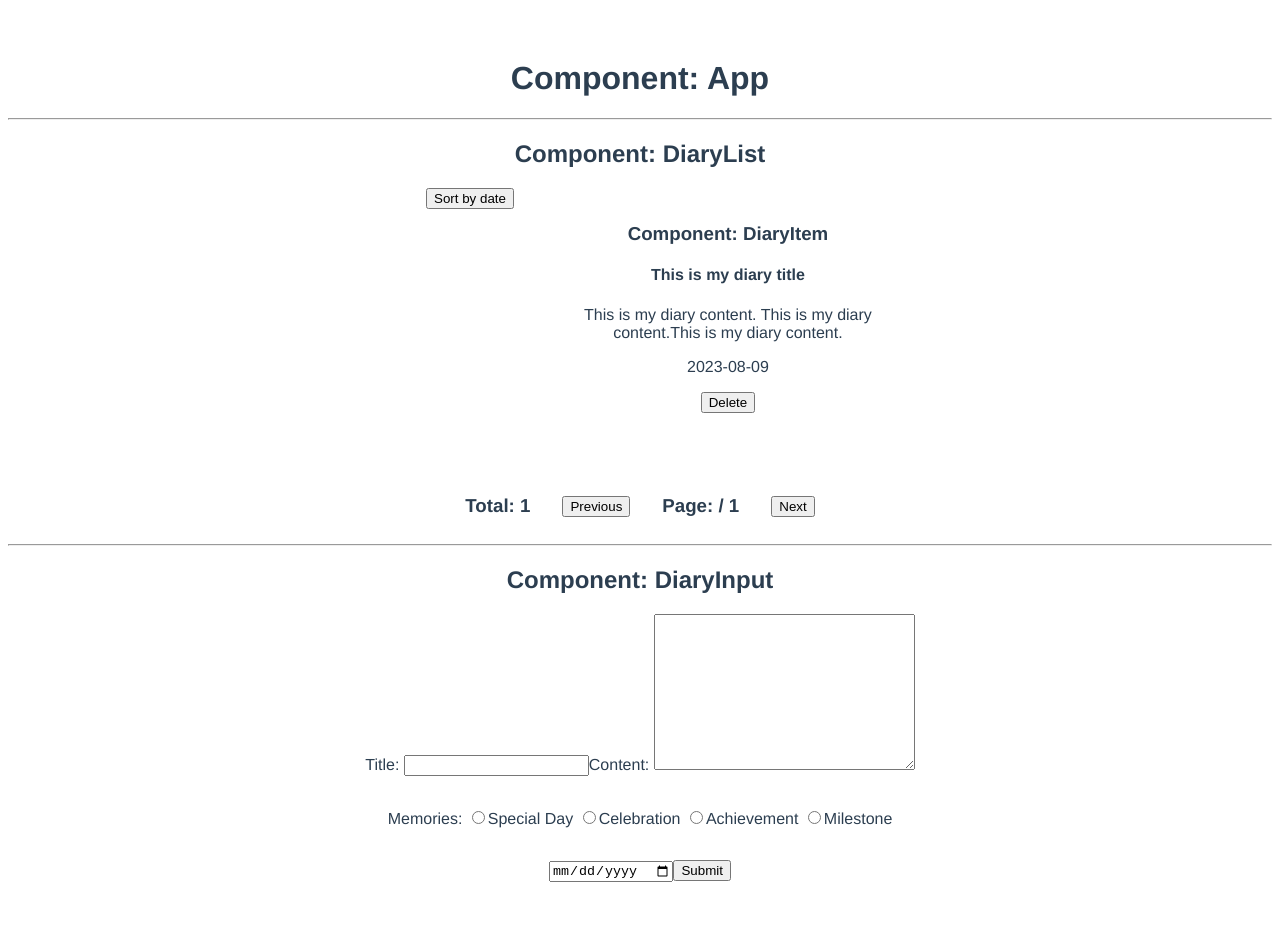
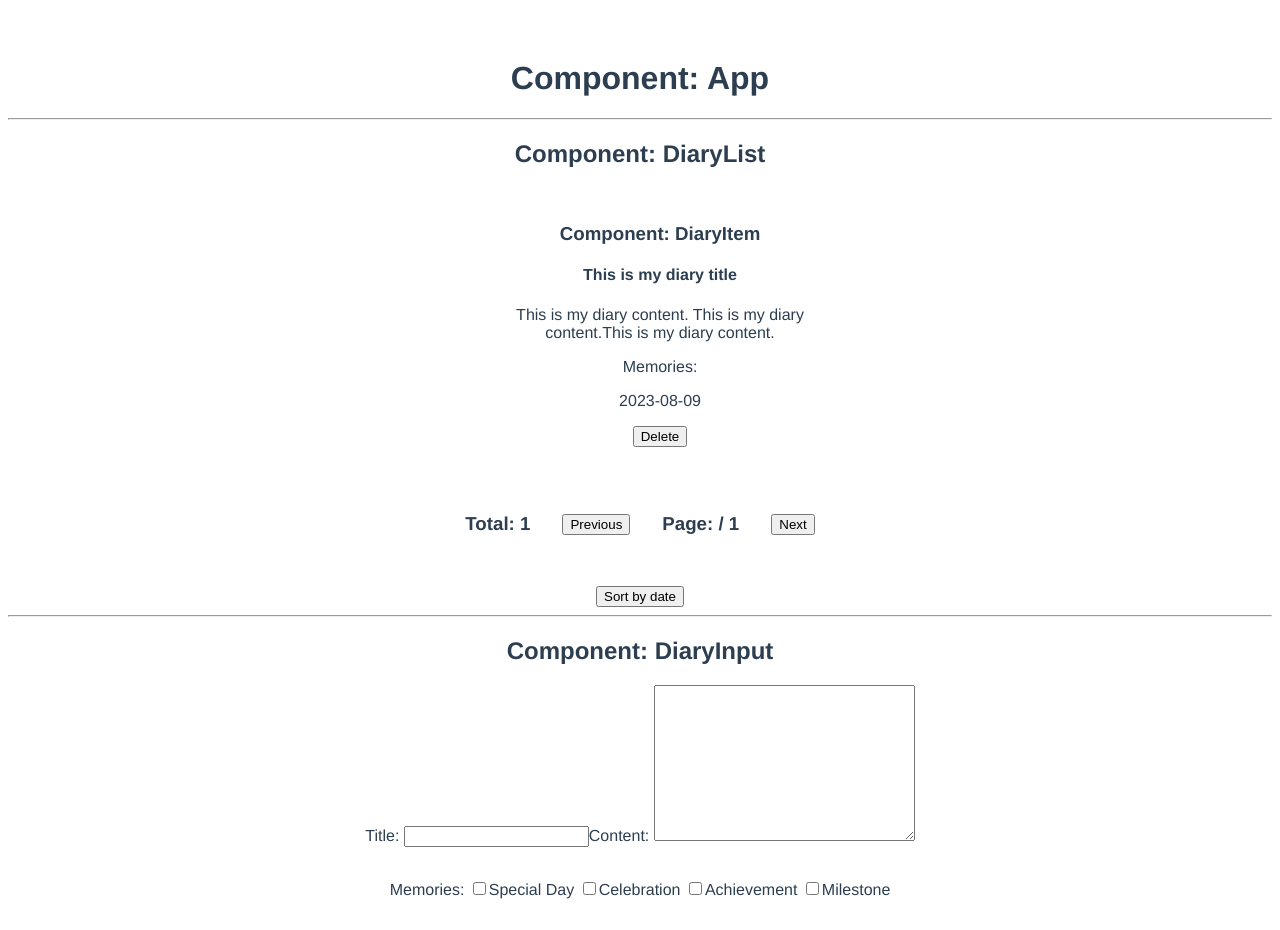
Before and after one commit to fffanfannn/p1-vue-diary-list, a Vue app: page / in a window 1280 px wide. Shown: the top 930 px of the page. Before the commit the page ends 898 px from the top, so only its background shows below. Built offline with nearby package versions, Linux system fonts and the light colour scheme.

Commit message:
add tags

```diff
--- a/src/components/DiaryInput.vue
+++ b/src/components/DiaryInput.vue
@@ -4,7 +4,6 @@
     <h2>Component: DiaryInput</h2>
     <h2>{{ titleText }}</h2>
     <p>{{ paragraphText }}</p>
-
     <!-- <form @submit.prevent="onSubmit"></form> -->
     <label for="">Title: </label>
     <input type="text" v-model="titleText" />
@@ -18,13 +17,34 @@
     ></textarea>
     <div class="inputSelection">
       <label for="">Memories: </label>
-      <input type="radio" name="memories1" value="speDay" />
+
+      <input
+        type="checkbox"
+        name="memories1"
+        value="special day"
+        v-model="memory"
+      />
       <label for="memories1">Special Day </label>
-      <input type="radio" name="memories2" value="celebration" />
+      <input
+        type="checkbox"
+        name="memories2"
+        value="celebration"
+        v-model="memory"
+      />
       <label for="memories2">Celebration </label>
-      <input type="radio" name="memories3" value="achievement" />
+      <input
+        type="checkbox"
+        name="memories3"
+        value="achievement"
+        v-model="memory"
+      />
       <label for="memories3">Achievement </label>
-      <input type="radio" name="memories4" value="milestone" />
+      <input
+        type="checkbox"
+        name="memories4"
+        value="milestone"
+        v-model="memory"
+      />
       <label for="memories4">Milestone</label>
     </div>
     <input type="date" name="dateDiary" v-model="dateDiary" />
@@ -41,6 +61,7 @@ export default {
       titleText: "",
       paragraphText: "",
       errorMsg: "",
+      memory: [],
     };
   },
 
@@ -54,6 +75,7 @@ export default {
           uid: Date.now(),
           diaryTitle: this.titleText,
           diaryContent: this.paragraphText,
+          diaryMemory: this.memory,
           diaryDate: this.dateDiary,
         });
         this.titleText = "";
--- a/src/components/DiaryItem.vue
+++ b/src/components/DiaryItem.vue
@@ -3,6 +3,15 @@
     <h3>Component: DiaryItem</h3>
     <h4>{{ eachDiaryObj.diaryTitle }}</h4>
     <p>{{ eachDiaryObj.diaryContent }}</p>
+
+    Memories:
+    <div class="clnmemories">
+      <p v-for="(tag, index) in eachDiaryObj.diaryMemory" :key="index">
+        {{ tag }}
+      </p>
+    </div>
+
+    <!-- <p>Memory: {{ eachDiaryObj.diaryMemory }}</p> -->
     <p>{{ daysCalculation }}</p>
     <button @click="deleteBtn">Delete</button>
   </li>
@@ -12,6 +21,12 @@
 export default {
   name: "DiaryItem",
   props: ["eachDiaryObj"],
+  data() {
+    return {
+      isHasMemory: this.isMemory,
+    };
+  },
+
   methods: {
     deleteBtn() {
       console.log(this.eachDiaryObj.uid);
@@ -34,6 +49,14 @@ export default {
         return `${months} month${months > 1 ? "s" : ""} ago`;
       }
     },
+
+    // isHasMemory() {
+    //   if (document.getElementById("box") == "") {
+    //     return (this.isMemory = false);
+    //   } else {
+    //     return (this.isMemory = true);
+    //   }
+    // },
   },
 };
 </script>
@@ -42,5 +65,18 @@ li {
   width: 300px;
   padding: 1rem;
   flex-wrap: wrap;
+  list-style: none;
+}
+
+.clnmemories {
+  display: flex;
+  justify-content: center;
+  align-items: center;
+  gap: 0.5rem;
+}
+.clnmemories p {
+  padding: 5px 10px;
+  border: 1px solid rgb(0, 140, 255);
+  border-radius: 15px;
 }
 </style>
--- a/src/components/DiaryList.vue
+++ b/src/components/DiaryList.vue
@@ -3,7 +3,6 @@
   <div>
     <h2>Component: DiaryList</h2>
     <ul>
-      <button @click="sortByDate">Sort by date</button>
       <DiaryItem
         v-for="diaryObj in diaryArray.slice(-3)"
         :key="diaryObj.id"
@@ -17,6 +16,17 @@
       <h3>Page: / {{ pageCount }}</h3>
       <button @click="nextPage">Next</button>
     </div>
+    <div>
+      <button @click="sortByDate">Sort by date</button>
+      <ul v-if="isSortedByDate">
+        <DiaryItem
+          v-for="diaryObj in displayedDiaryArray"
+          :key="diaryObj.id"
+          :eachDiaryObj="diaryObj"
+          @deleteObjId="deleteObjId"
+        />
+      </ul>
+    </div>
   </div>
 </template>
 
@@ -29,12 +39,20 @@ export default {
   },
 
   props: ["diaryArray"],
+
+  data() {
+    return {
+      isSortedByDate: false,
+    };
+  },
   methods: {
     deleteObjId(id) {
       this.$emit("deleteObjId", id);
     },
 
-    sortByDate() {},
+    sortByDate() {
+      this.isSortedByDate = !this.isSortedByDate;
+    },
   },
 
   computed: {
@@ -46,6 +64,16 @@ export default {
     pageCount() {
       const pagecount = Math.ceil(this.diaryArray.length / 3);
       return pagecount;
+    },
+
+    displayedDiaryArray() {
+      const copyArray = [...this.diaryArray]; // Create a copy of the prop
+      if (this.isSortedByDate) {
+        return copyArray.sort(
+          (a, b) => new Date(b.diaryDate) - new Date(a.diaryDate)
+        );
+      }
+      return copyArray;
     },
   },
 
@@ -70,7 +98,7 @@ ul {
 }
 
 .pageBtn {
-  margin-top: 3rem;
+  margin: 2rem auto;
   display: flex;
   gap: 2rem;
   justify-content: center;
```
